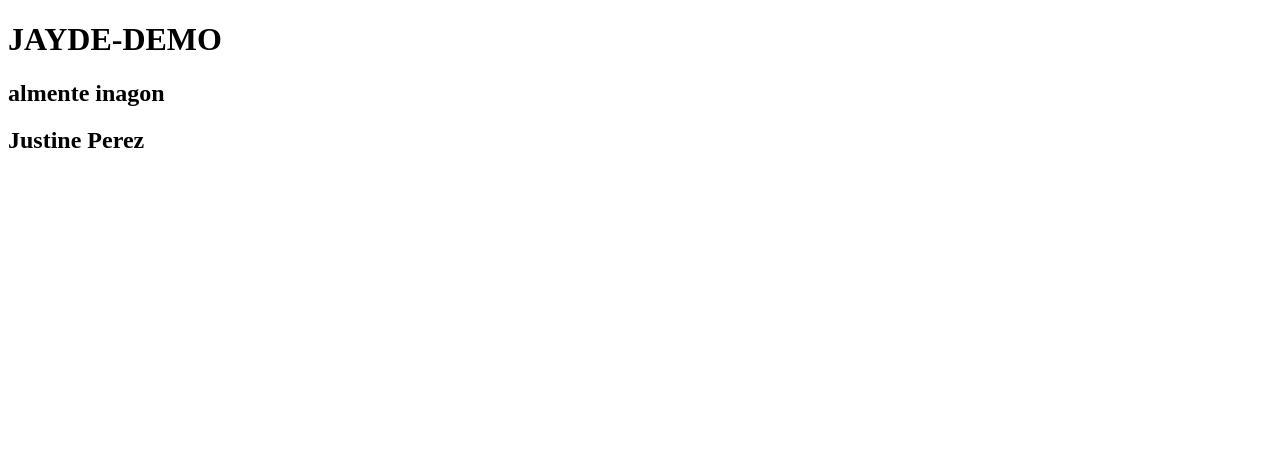
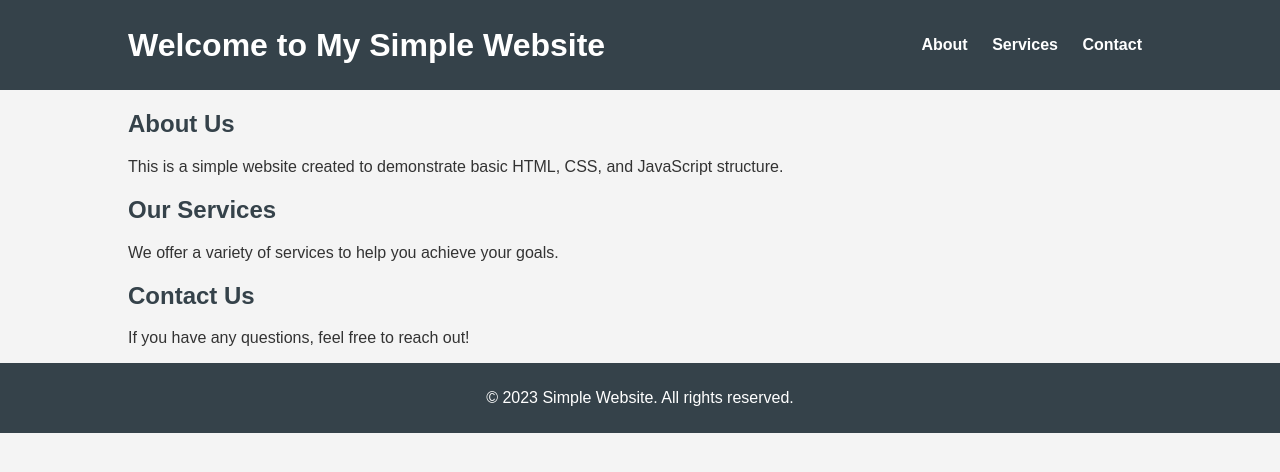
Before and after one commit to Jayde-Cafe/Demo-JD, a plain HTML site: page index.html in a window 1280 px wide. Drawn offline with Linux system fonts and the light colour scheme.

Commit message:
new
Commit

```diff
--- /dev/null
+++ b/demo.css
@@ -0,0 +1,74 @@
+body {
+    font-family: Arial, sans-serif;
+    margin: 0;
+    padding: 0;
+    background-color: #f4f4f4;
+    color: #333;
+}
+
+header {
+    background: #35424a;
+    color: #ffffff;
+    padding: 20px 0;
+    text-align: center;
+}
+
+header .container {
+    display: flex;
+    justify-content: space-between;
+    align-items: center;
+}
+
+header h1 {
+    margin: 0;
+}
+
+header nav ul {
+    list-style: none;
+    padding: 0;
+}
+
+header nav ul li {
+    display: inline;
+    margin: 0 10px;
+}
+
+header nav ul li a {
+    color: #ffffff;
+    text-decoration: none;
+    font-weight: bold;
+}
+
+header nav ul li a:hover {
+    text-decoration: underline;
+}
+
+main .container {
+    padding: 20px;
+}
+
+h2 {
+    color: #35424a;
+}
+
+.container {
+    width: 80%;
+    margin: auto;
+    overflow: hidden;
+}
+
+footer {
+    background: #35424a;
+    color: #ffffff;
+    text-align: center;
+    padding: 10px 0;
+    position: relative;
+    bottom: 0;
+    width: 100%;
+}
+
+footer .container {
+    display: flex;
+    justify-content: center;
+    align-items: center;
+}
--- a/index.html
+++ b/index.html
@@ -3,15 +3,46 @@
 <head>
     <meta charset="UTF-8">
     <meta name="viewport" content="width=device-width, initial-scale=1.0">
-    <title>Demo-JD</title>
+    <title>Demo</title>
+    <link rel="stylesheet" href="demo.css">
 </head>
 <body>
-    <h1>JAYDE-DEMO</h1>
+    <header>
+        <div class="container">
+            <h1>Welcome to My Simple Website</h1>
+            <nav>
+                <ul>
+                    <li><a href="#about">About</a></li>
+                    <li><a href="#services">Services</a></li>
+                    <li><a href="#contact">Contact</a></li>
+                </ul>
+            </nav>
+        </div>
+    </header>
 
-    <h2>almente inagon</h2>
+    <main class="container">
+        <section id="about">
+            <h2>About Us</h2>
+            <p>This is a simple website created to demonstrate basic HTML, CSS, and JavaScript structure.</p>
+        </section>
 
-    <h2>Justine Perez</h2>
+        <section id="services">
+            <h2>Our Services</h2>
+            <p>We offer a variety of services to help you achieve your goals.</p>
+        </section>
 
+        <section id="contact">
+            <h2>Contact Us</h2>
+            <p>If you have any questions, feel free to reach out!</p>
+        </section>
+    </main>
 
+    <footer>
+        <div class="container">
+            <p>&copy; 2023 Simple Website. All rights reserved.</p>
+        </div>
+    </footer>
+
+    <script src="app.js"></script>
 </body>
 </html>
```
Also changed, not shown: app.js (added).
